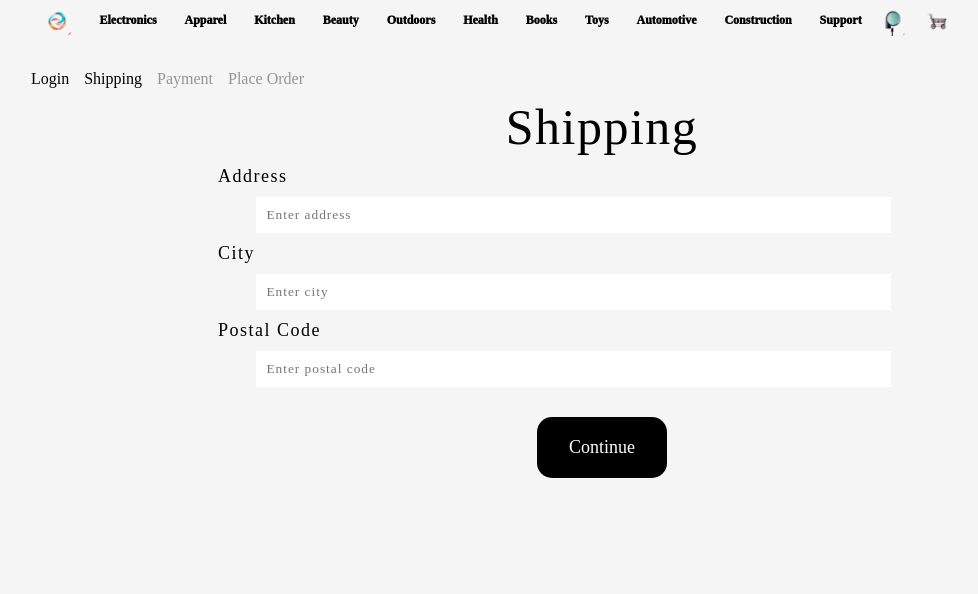
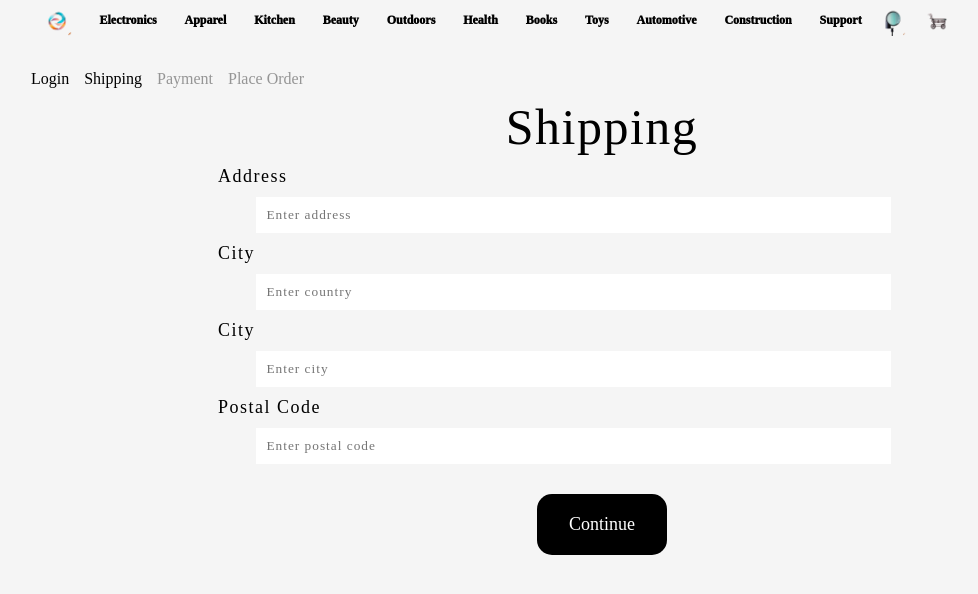
Before and after one commit to ezrablackfish2/Ezam-Ecommerce-Website-FrontEnd, a React (Create React App) app: page /shipping in a window 1280 px wide. Shown: the top 594 px of the page, without its empty margins (48-1026 px from the left). Built offline with nearby package versions, Linux system fonts and the light colour scheme; a web font is replaced by a local one.

Commit message:
this was the problem all along

```diff
--- a/src/actions/orderActions.js
+++ b/src/actions/orderActions.js
@@ -49,7 +49,7 @@ export const createOrder = (order) => async (dispatch, getState) => {
         }
 
         const { data } = await axios.post(
-            `https://ezam-ecommerce.onrender.com/api/orders/add/`,
+            `http://127.0.0.1:8000/api/orders/add/`,
             order,
             config
         )
--- a/src/screens/ShippingScreen.js
+++ b/src/screens/ShippingScreen.js
@@ -48,8 +48,21 @@ function ShippingScreen() {
                             type='text'
                             id='address'
                             placeholder='Enter address'
-                            value={address}
+                            value={address ? address : ''}
                             onChange={(e) => setAddress(e.target.value)}
+                        />
+                    </div>
+
+	    		<div>
+                        <label className={styles.label} htmlFor='country'>City</label>
+                        <input
+	    		    className={styles.input}
+                            required
+                            type='text'
+                            id='country'
+                            placeholder='Enter country'
+                            value={country ? country : ''}
+                            onChange={(e) => setCountry(e.target.value)}
                         />
                     </div>
 
@@ -61,7 +74,7 @@ function ShippingScreen() {
                             type='text'
                             id='city'
                             placeholder='Enter city'
-                            value={city}
+                            value={city ? city : ''}
                             onChange={(e) => setCity(e.target.value)}
                         />
                     </div>
@@ -74,7 +87,7 @@ function ShippingScreen() {
                             type='text'
                             id='postalCode'
                             placeholder='Enter postal code'
-                            value={postalCode}
+                            value={postalCode ? postalCode : ''}
                             onChange={(e) => setPostalCode(e.target.value)}
                         />
                     </div>
```
Also changed, not shown: 1 other file (tests, documents, lock files or other folders).
